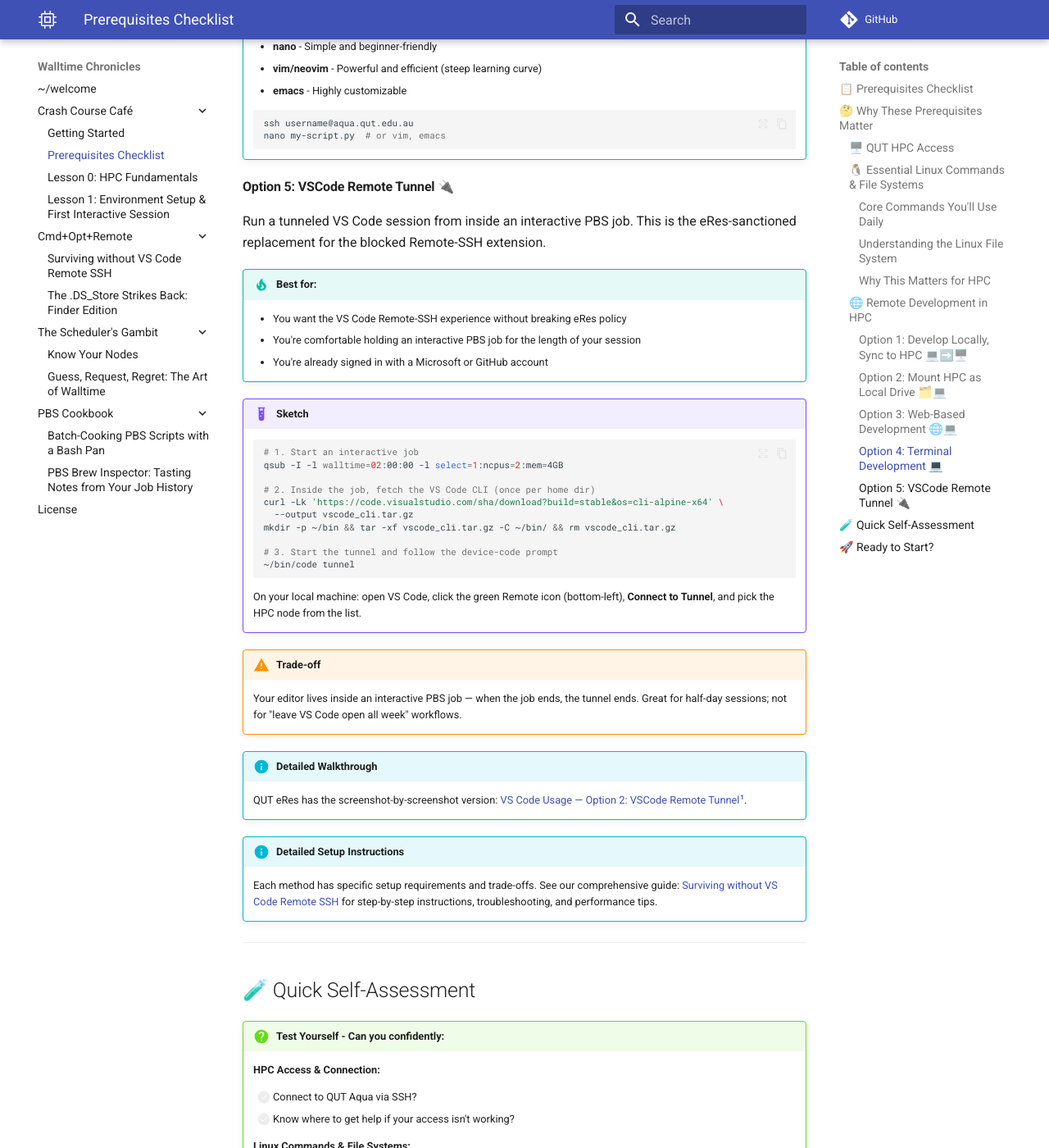
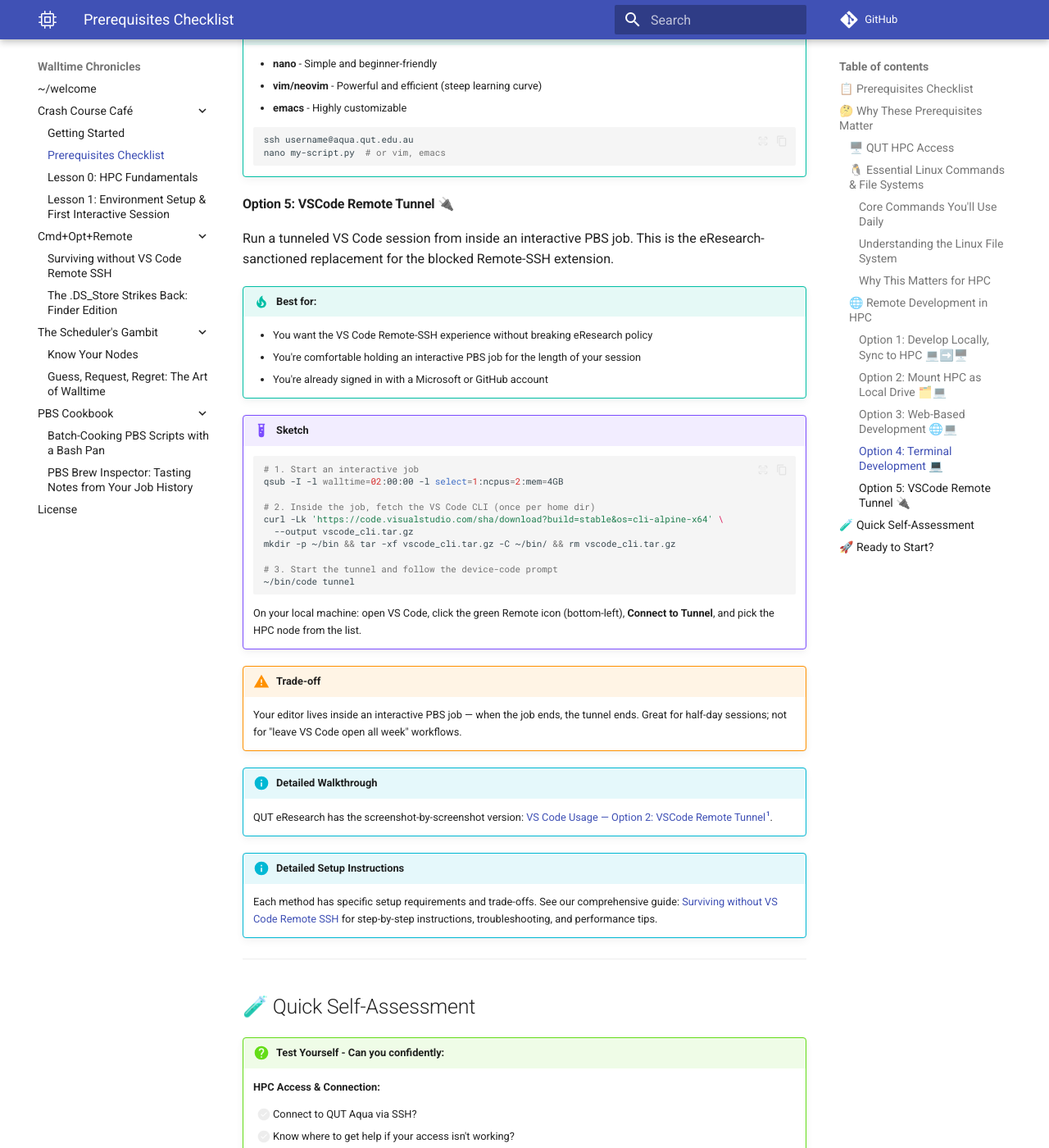
Before and after one commit to ZhipengHe/Walltime-Chronicles, an MkDocs documentation site: the page built from docs/tutorials/prerequisites.md, in a window 1280 px wide and 1400 px high, scrolled down 4750 px. Shown: the whole window at 82% size. Built offline with MkDocs 1.6.1 and Material for MkDocs 9.7.7, drawn with Linux system fonts in a browser that asks for light colours; comment, search, counter and statistics services are not loaded; some of the changed text lies outside the part shown.

Commit message:
Normalize prerequisites.md to 'eResearch' (drop 'eRes' shorthand)

````diff
--- a/docs/tutorials/prerequisites.md
+++ b/docs/tutorials/prerequisites.md
@@ -105,7 +105,7 @@
 !!! failure "Important: VS Code Remote SSH is NOT Available on QUT Aqua"
     VS Code Remote SSH extension is automatically disconnected after ~30 seconds due to server policies. Don't waste time trying to make it work!
 
-    eRes' sanctioned replacement is **VSCode Remote Tunnel** running inside an interactive job — see Option 5 below.
+    QUT eResearch's sanctioned replacement is **VSCode Remote Tunnel** running inside an interactive job — see Option 5 below.
 
 #### Option 1: Develop Locally, Sync to HPC 💻➡️🖥️
 
@@ -132,7 +132,7 @@
 ```
 
 !!! info "Need more transfer options?"
-    QUT eRes has the full reference — Windows Map Drive (`\\hpc-fs\<username>`), Mac Finder (`smb://hpc-fs/<username>/`), WinSCP, and the dedicated SFTP endpoint at `eresdtn01.qut.edu.au`: [Transferring files to/from the HPC](https://docs.eres.qut.edu.au/hpc-transferring-files-tofrom-hpc)[^1]. Useful for Windows users and large datasets.
+    QUT eResearch has the full reference — Windows Map Drive (`\\hpc-fs\<username>`), Mac Finder (`smb://hpc-fs/<username>/`), WinSCP, and the dedicated SFTP endpoint at `eresdtn01.qut.edu.au`: [Transferring files to/from the HPC](https://docs.eres.qut.edu.au/hpc-transferring-files-tofrom-hpc)[^1]. Useful for Windows users and large datasets.
 
 #### Option 2: Mount HPC as Local Drive 🗂️💻
 
@@ -163,7 +163,7 @@
 Use browser-based development environments running on HPC.
 
 !!! tip "QUT JupyterHub (Recommended for Data Science)"
-    QUT eRes runs a managed JupyterHub at [https://jupyterhub.eres.qut.edu.au](https://jupyterhub.eres.qut.edu.au)[^1] — log in with your QUT credentials, click *Start My Server*, and you get a backing PBS job (default `Aqua - 1 core, 8 GB, 8 hours`) without writing a single script. First connect can take up to ~10 minutes while your job queues.
+    QUT eResearch runs a managed JupyterHub at [https://jupyterhub.eres.qut.edu.au](https://jupyterhub.eres.qut.edu.au)[^1] — log in with your QUT credentials, click *Start My Server*, and you get a backing PBS job (default `Aqua - 1 core, 8 GB, 8 hours`) without writing a single script. First connect can take up to ~10 minutes while your job queues.
 
     Full walkthrough: [How to use JupyterHub](https://docs.eres.qut.edu.au/how-to-use-jupyterhub)[^1].
 
@@ -196,10 +196,10 @@
 
 #### Option 5: VSCode Remote Tunnel 🔌
 
-Run a tunneled VS Code session from inside an interactive PBS job. This is the eRes-sanctioned replacement for the blocked Remote-SSH extension.
+Run a tunneled VS Code session from inside an interactive PBS job. This is the eResearch-sanctioned replacement for the blocked Remote-SSH extension.
 
 !!! tip "Best for:"
-    - You want the VS Code Remote-SSH experience without breaking eRes policy
+    - You want the VS Code Remote-SSH experience without breaking eResearch policy
     - You're comfortable holding an interactive PBS job for the length of your session
     - You're already signed in with a Microsoft or GitHub account
 
@@ -223,7 +223,7 @@
     Your editor lives inside an interactive PBS job — when the job ends, the tunnel ends. Great for half-day sessions; not for "leave VS Code open all week" workflows.
 
 !!! info "Detailed Walkthrough"
-    QUT eRes has the screenshot-by-screenshot version: [VS Code Usage — Option 2: VSCode Remote Tunnel](https://docs.eres.qut.edu.au/hpc-vscode-usage#option-2-vscode-remote-tunnel)[^1].
+    QUT eResearch has the screenshot-by-screenshot version: [VS Code Usage — Option 2: VSCode Remote Tunnel](https://docs.eres.qut.edu.au/hpc-vscode-usage#option-2-vscode-remote-tunnel)[^1].
 
 !!! info "Detailed Setup Instructions"
     Each method has specific setup requirements and trade-offs. See our comprehensive guide: [Surviving without VS Code Remote SSH](../remote-dev/Surviving-without-VS-Code-Remote-SSH.md) for step-by-step instructions, troubleshooting, and performance tips.
````
